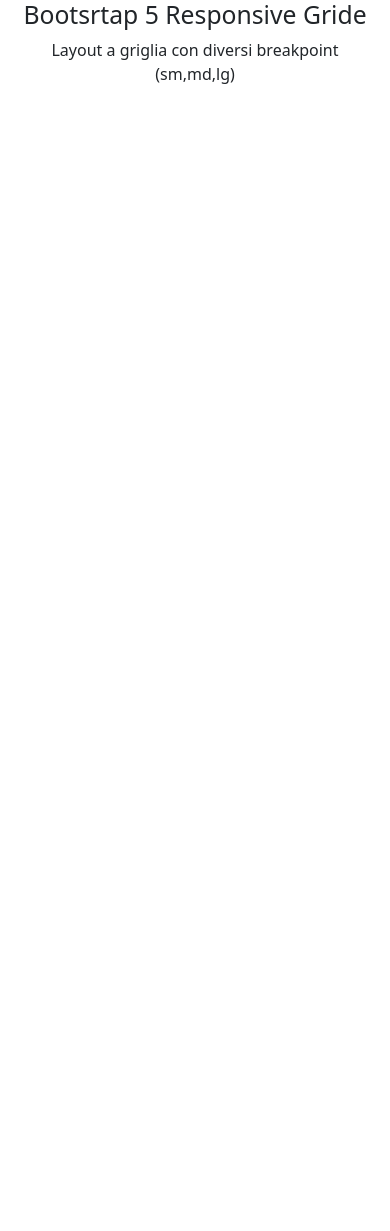
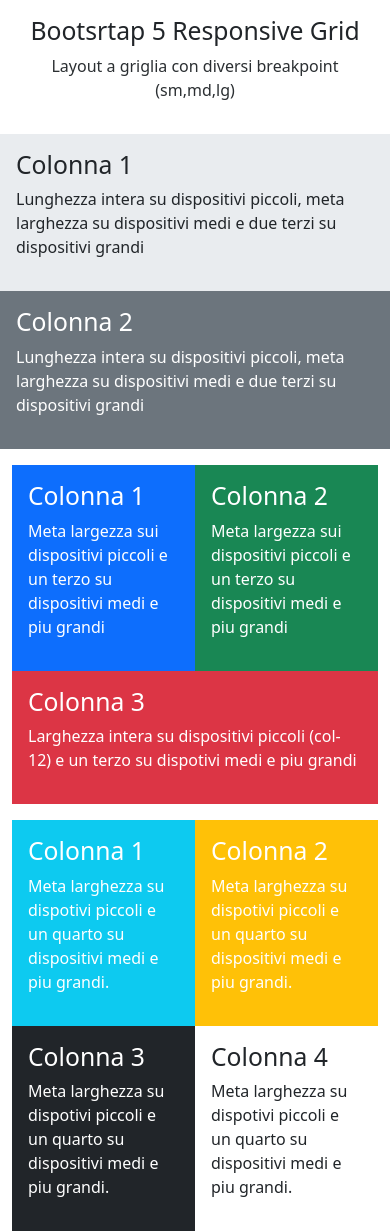
Before and after one commit to LorenzoVivenzio/htmlcss-bootstrap-layout, a plain HTML site: page index.html in a window 390 px wide. Before the commit the page ends 844 px from the top, so only its background shows below. Drawn offline with nearby package versions, Linux system fonts and the light colour scheme.

Commit message:
add responsive mobile

```diff
--- a/index.html
+++ b/index.html
@@ -1,15 +1,75 @@
 <!DOCTYPE html>
 <html lang="en">
+
 <head>
     <meta charset="UTF-8">
     <meta name="viewport" content="width=device-width, initial-scale=1.0">
     <title>Document</title>
-    <link href="https://cdn.jsdelivr.net/npm/bootstrap@5.3.8/dist/css/bootstrap.min.css" rel="stylesheet" integrity="sha384-sRIl4kxILFvY47J16cr9ZwB07vP4J8+LH7qKQnuqkuIAvNWLzeN8tE5YBujZqJLB" crossorigin="anonymous">
+    <link href="https://cdn.jsdelivr.net/npm/bootstrap@5.3.8/dist/css/bootstrap.min.css" rel="stylesheet"
+        integrity="sha384-sRIl4kxILFvY47J16cr9ZwB07vP4J8+LH7qKQnuqkuIAvNWLzeN8tE5YBujZqJLB" crossorigin="anonymous">
 </head>
+
 <body>
-    <div class="container text-center ">
-        <h2>Bootsrtap 5 Responsive Gride</h2>
-        <p>Layout a griglia con diversi breakpoint (sm,md,lg)</p>
+    <div class="container text-center py-3">
+        <div class="row">
+            <h2>Bootsrtap 5 Responsive Grid</h2>
+            <p class="text-secondary-emphasis">Layout a griglia con diversi breakpoint (sm,md,lg)</p>
+        </div>
     </div>
+
+
+    <div class="container">
+        <div class="row">
+            <div class="col-12 bg-body-secondary p-3">
+                <h2>Colonna 1</h2>
+                <p>Lunghezza intera su dispositivi piccoli, meta larghezza su dispositivi medi e due terzi su
+                    dispositivi grandi</p>
+            </div>
+            <div class="col-12 bg-secondary text-white p-3">
+                <h2>Colonna 2</h2>
+                <p>Lunghezza intera su dispositivi piccoli, meta larghezza su dispositivi medi e due terzi su dispositivi grandi</p>
+            </div>
+        </div>
+
+
+        <div class="container py-3">
+            <div class="row">
+                <div class="col-6 bg-primary text-white p-3">
+                    <h2>Colonna 1</h2>
+                    <p> Meta largezza sui dispositivi piccoli e un terzo su dispositivi medi e piu grandi</p>
+                </div>
+                <div class="col-6 bg-success text-white p-3">
+                    <h2>Colonna 2</h2>
+                    <p> Meta largezza sui dispositivi piccoli e un terzo su dispositivi medi e piu grandi</p>
+                </div>
+                <div class="col-12 bg-danger text-white p-3">
+                    <h2>Colonna 3</h2>
+                    <p> Larghezza intera su dispositivi piccoli (col-12) e un terzo su dispotivi medi e piu grandi</p>
+                </div>
+            </div>
+        </div>
+
+
+        <div class="container">
+            <div class="row">
+                <div class="col-6 text-white bg-info p-3">
+                    <h2>Colonna 1</h2>
+                    <p>Meta larghezza su dispotivi piccoli e un quarto su dispositivi medi e piu grandi.</p>
+                </div>
+                <div class="col-6 text-white bg-warning p-3">
+                    <h2>Colonna 2</h2>
+                    <p>Meta larghezza su dispotivi piccoli e un quarto su dispositivi medi e piu grandi.</p>
+                </div>
+                <div class="col-6 text-white bg-dark p-3">
+                    <h2>Colonna 3</h2>
+                    <p>Meta larghezza su dispotivi piccoli e un quarto su dispositivi medi e piu grandi.</p>
+                </div>
+                <div class="col-6 p-3">
+                    <h2>Colonna 4</h2>
+                    <p>Meta larghezza su dispotivi piccoli e un quarto su dispositivi medi e piu grandi.</p>
+                </div>
+            </div>
+        </div>
 </body>
+
 </html>
```
